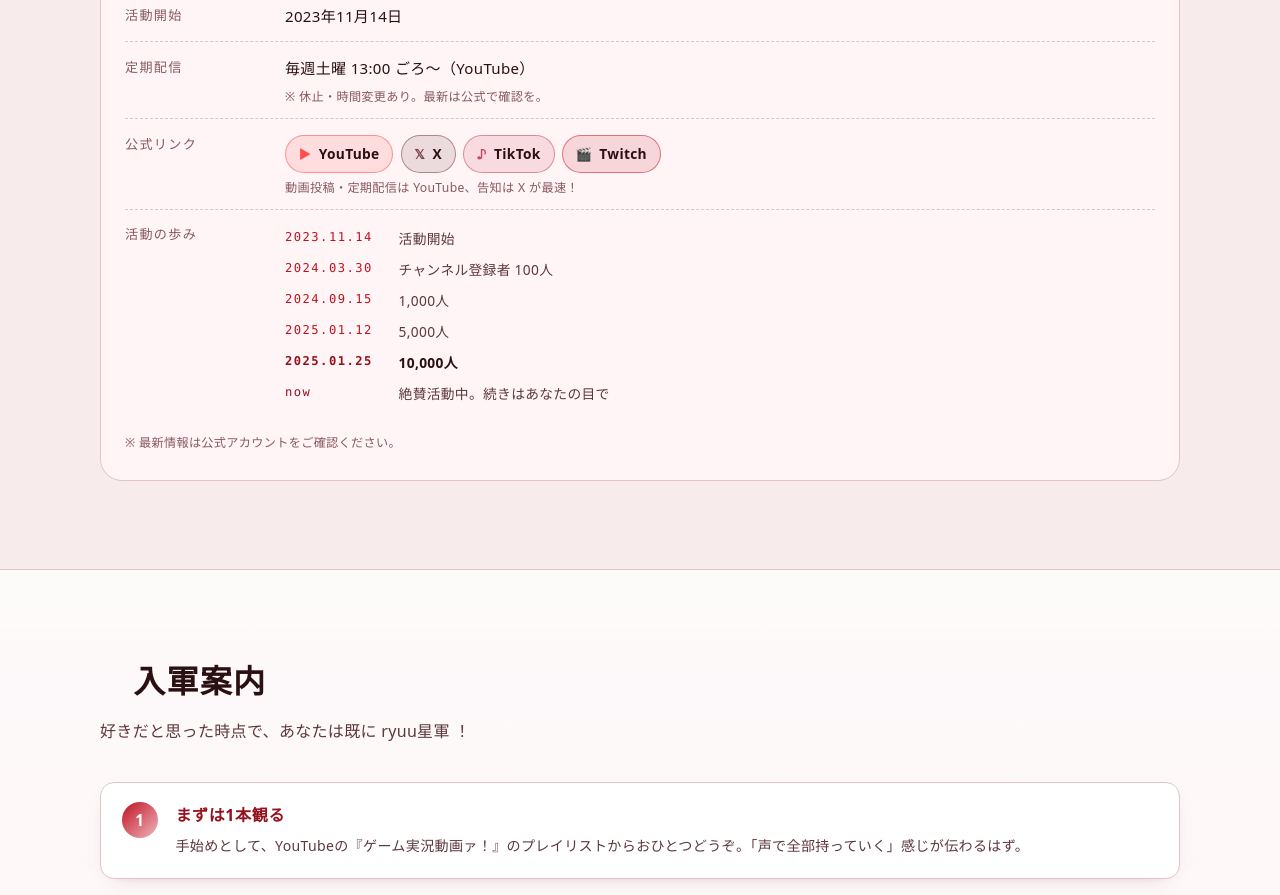
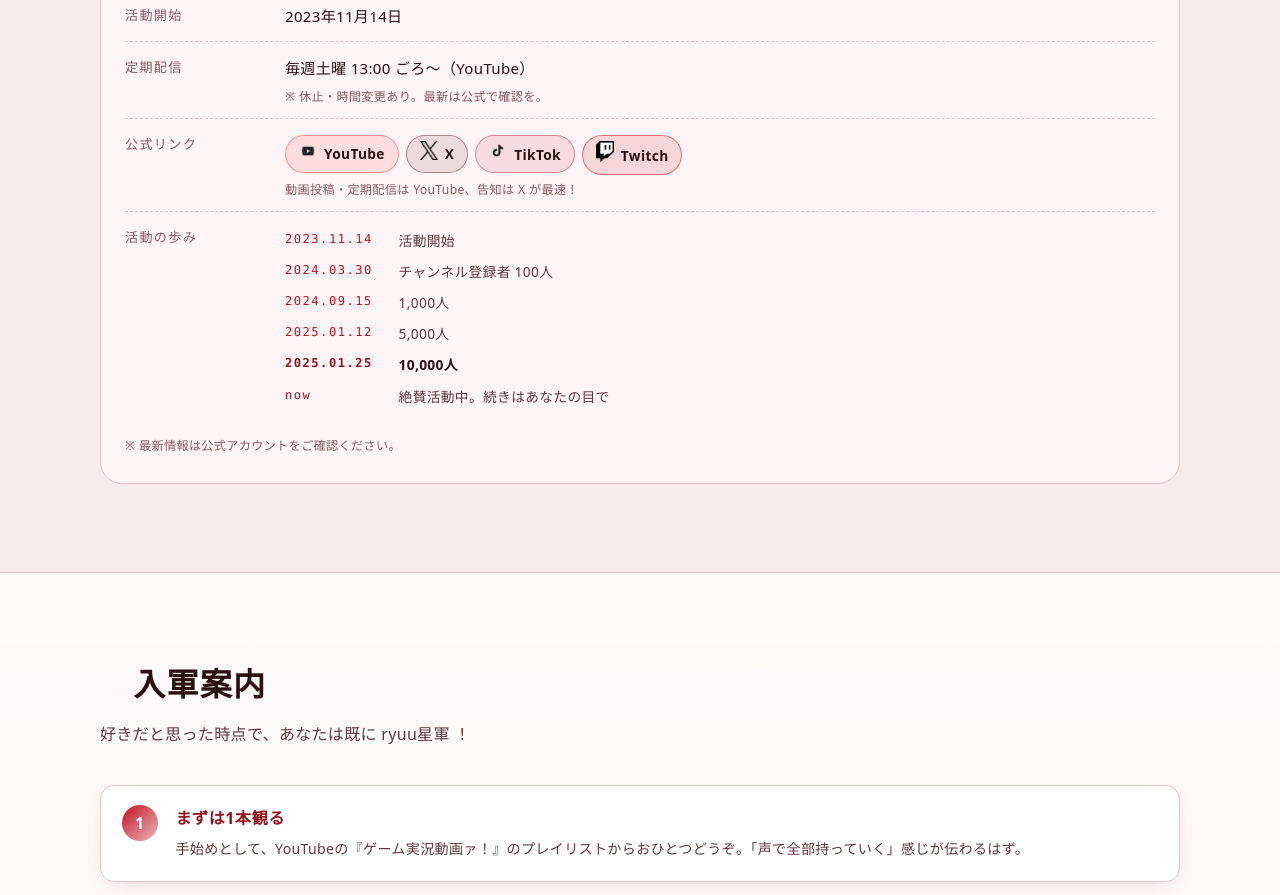
Before and after one commit to chr2808480/supporting_ryuu_movie, a plain HTML site: page index.html in a window 1280 px wide. Shown: the part 1407-2302 px from the top of the page. Drawn offline with Linux system fonts and the light colour scheme.

Commit message:
Replace text icons with image icons for links

```diff
--- a/index.html
+++ b/index.html
@@ -108,22 +108,34 @@
               <ul class="link-inline">
                 <li>
                   <a class="is-yt" href="https://www.youtube.com/@RyuU-movie" target="_blank" rel="noopener">
-                    <span class="li-ico" aria-hidden="true">▶</span>YouTube
+                    <picture class="li-ico" aria-hidden="true">
+                     <source srcset="assets/img/yt_icon_almostblack_digital.png" media="(prefers-color-scheme: light)">
+                     <img src="assets/img/yt_icon_white_digital.png" alt="" width="18" height="18">
+                    </picture>YouTube
                   </a>
                 </li>
                 <li>
                   <a class="is-x" href="https://x.com/RyuU_Movie" target="_blank" rel="noopener">
-                    <span class="li-ico" aria-hidden="true">𝕏</span>X
+                    <picture class="li-ico" aria-hidden="true">
+                     <source srcset="assets/img/logo-black.png" media="(prefers-color-scheme: light)">
+                     <img src="assets/img/logo-white.png" alt="" width="18" height="18">
+                    </picture>X
                   </a>
                 </li>
                 <li>
                   <a class="is-tt" href="https://www.tiktok.com/@ryuu_douga" target="_blank" rel="noopener">
-                    <span class="li-ico" aria-hidden="true">♪</span>TikTok
+                    <picture class="li-ico" aria-hidden="true">
+                     <source srcset="assets/img/TIKTOK_SIMPLIFIED_NOTE_BLACK.png" media="(prefers-color-scheme: light)">
+                     <img src="assets/img/TIKTOK_SIMPLIFIED_NOTE_WHITE.png" alt="" width="18" height="18">
+                    </picture>TikTok
                   </a>
                 </li>
                 <li>
                   <a class="is-tw" href="https://www.twitch.tv/game_ryuu" target="_blank" rel="noopener">
-                    <span class="li-ico" aria-hidden="true">🎬</span>Twitch
+                    <picture class="li-ico" aria-hidden="true">
+                     <source srcset="assets/img/glitch_flat_black-ops.png" media="(prefers-color-scheme: light)">
+                     <img src="assets/img/glitch_flat_white.png" alt="" width="18" height="18">
+                    </picture>Twitch
                   </a>
                 </li>
               </ul>
```
